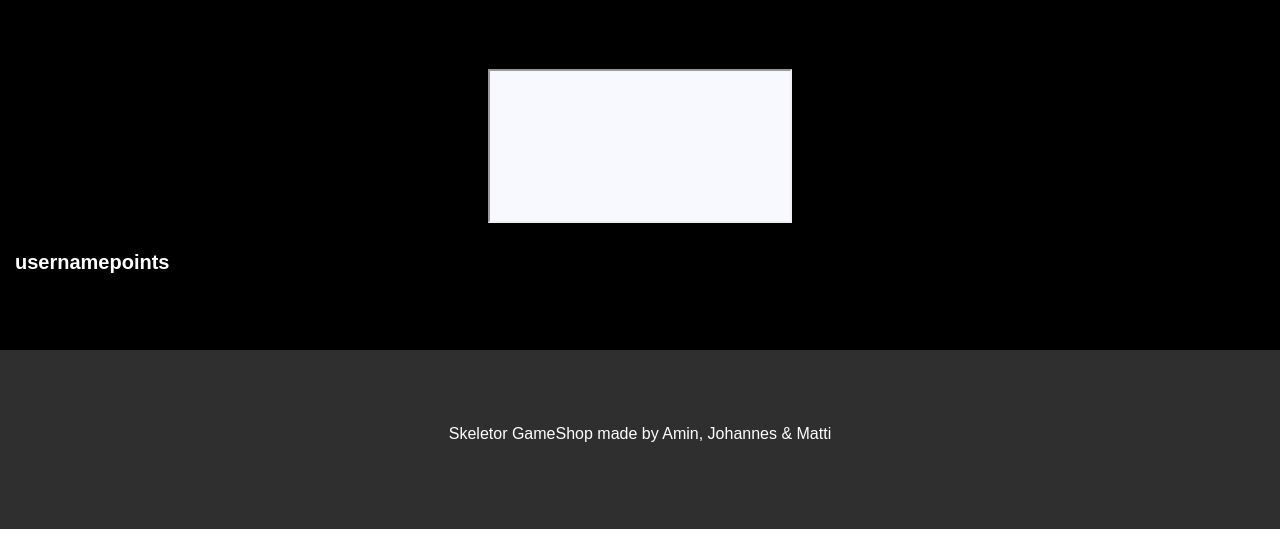
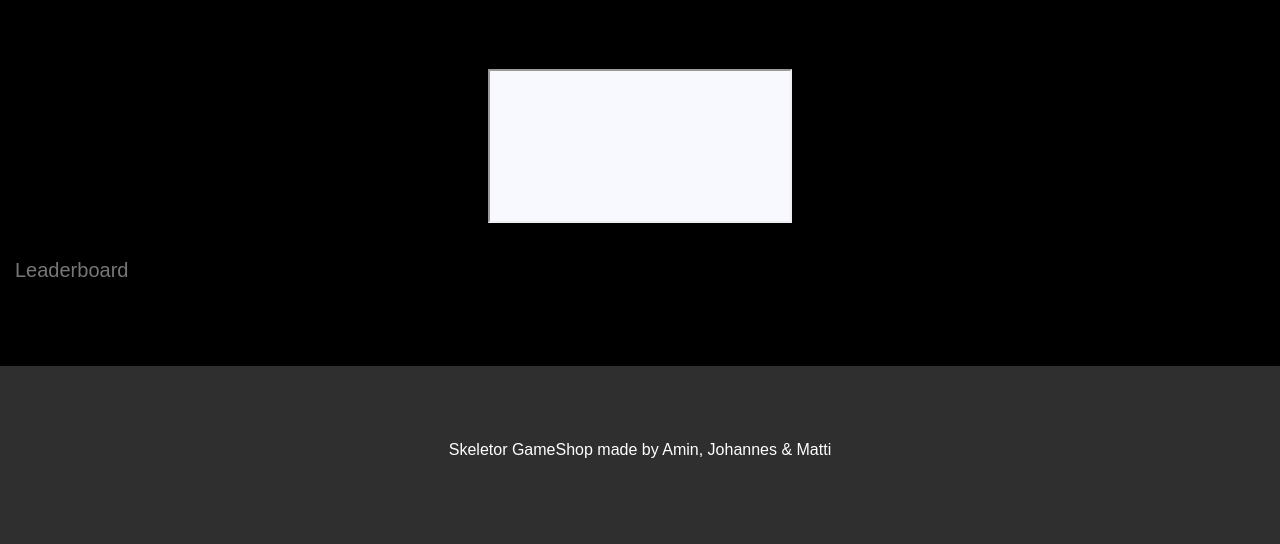
Before and after one commit to ylimataba/Game_webshop, a Django app: template skeletor/gameshop/templates/gameshop/play.html in a window 1280 px wide. Shown: the part 81-625 px from the top of the page. Run offline with Django 3.2, Linux system fonts and the light colour scheme; the template is opened without the code that fills it, so the values that code supplies are empty; some libraries are stand-ins or nearby versions.

Commit message:
pistetaulukko

```diff
--- a/skeletor/gameshop/templates/gameshop/game_scores.html
+++ b/skeletor/gameshop/templates/gameshop/game_scores.html
@@ -1,16 +1,14 @@
 <table id='Scores'>
-	<thead>
-		<tr>
-			<th>username</th>
-			<th>points</th>
-		</tr>
-	</thead>
+	<caption>
+		Leaderboard
+	</caption>
 
 
 {% if scores %}
 	<tbody>
 		{% for score in scores %}
 		<tr>
+			<td>{{forloop.counter}}.</td>
 			<td>{{score.user.username}}</td>
 			<td>{{score.points}}</td>
 		</tr>
```
